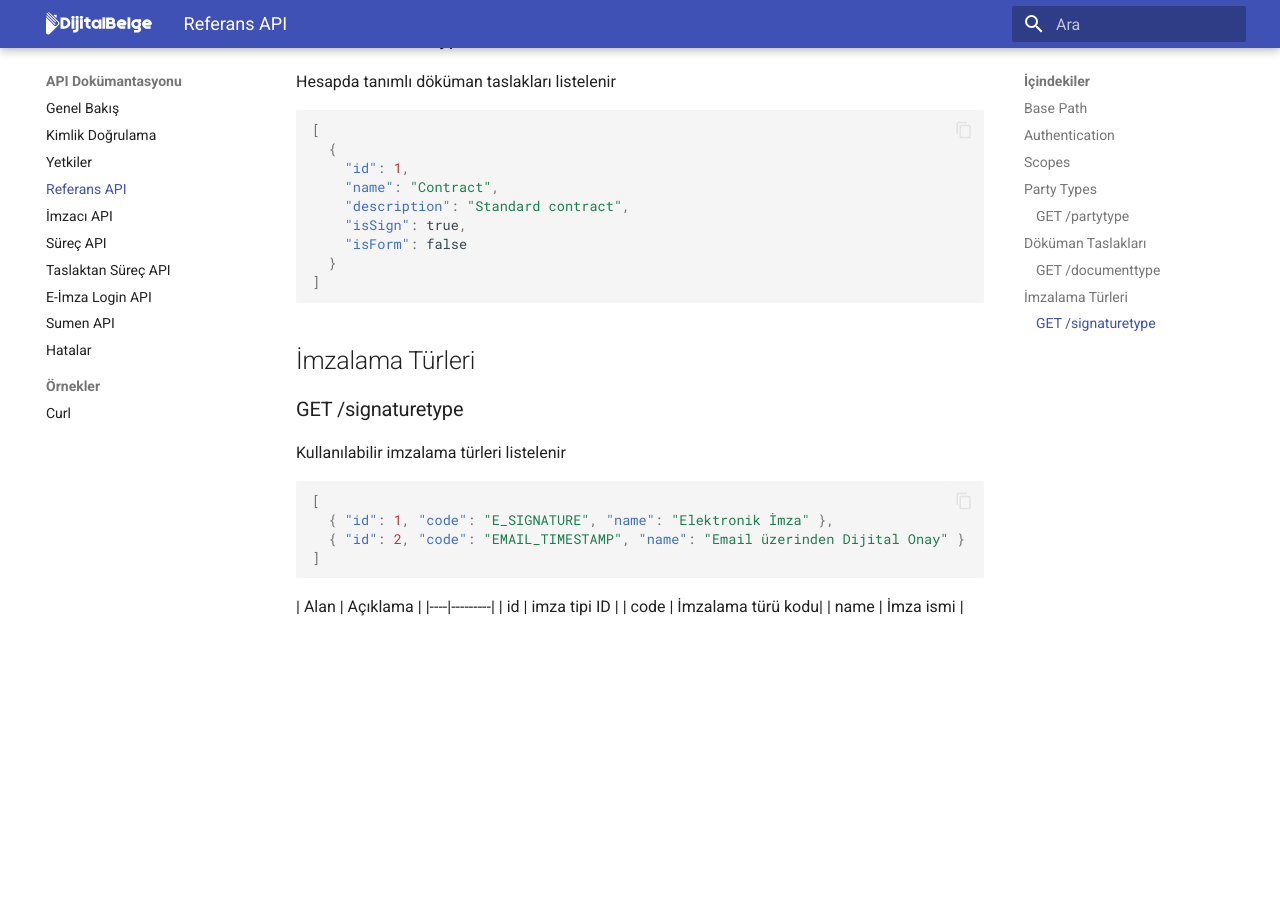
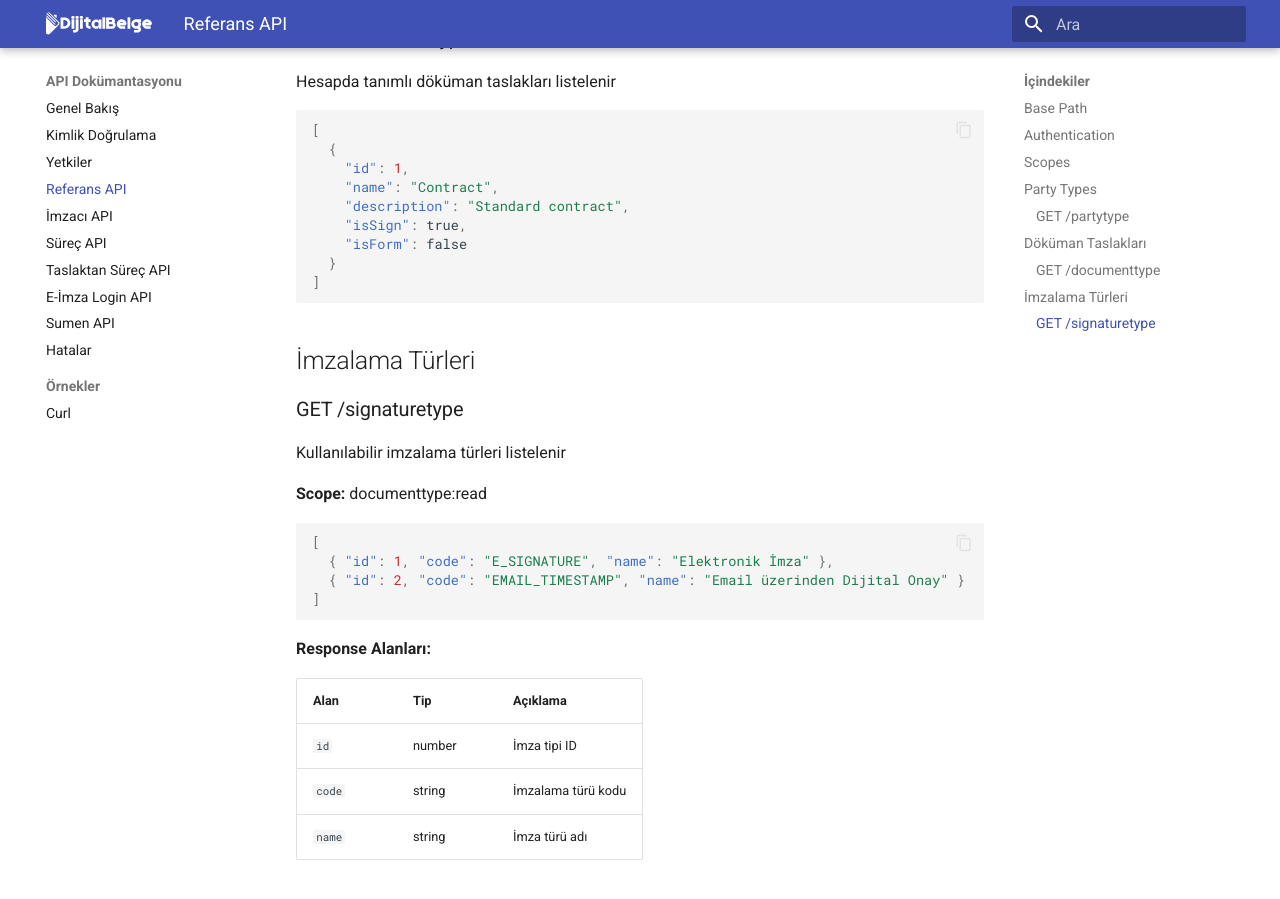
Before and after one commit to sadroalin06/dijitalbelge_dokuman, an MkDocs documentation site: the page built from docs/reference-api.md, in a window 1280 px wide and 900 px high, scrolled down 1277 px. Built offline with MkDocs 1.6.1 and Material for MkDocs 9.7.7, drawn with Linux system fonts in a browser that asks for light colours; before the commit the page ends 1921 px from its top, so only the background shows below that.

Commit message:
guncelle

````diff
--- a/docs/reference-api.md
+++ b/docs/reference-api.md
@@ -62,14 +62,19 @@ Hesapda tanımlı döküman taslakları listelenir
 
 Kullanılabilir imzalama türleri listelenir
 
+**Scope:** documenttype:read
+
 ```json
 [
   { "id": 1, "code": "E_SIGNATURE", "name": "Elektronik İmza" },
   { "id": 2, "code": "EMAIL_TIMESTAMP", "name": "Email üzerinden Dijital Onay" }
 ]
 ```
-| Alan | Açıklama |
-|----|---------|
-| id | imza tipi ID |
-| code | İmzalama türü kodu|
-| name | İmza ismi |
+
+**Response Alanları:**
+
+| Alan | Tip | Açıklama |
+|------|-----|---------|
+| `id` | number | İmza tipi ID |
+| `code` | string | İmzalama türü kodu |
+| `name` | string | İmza türü adı |
````
